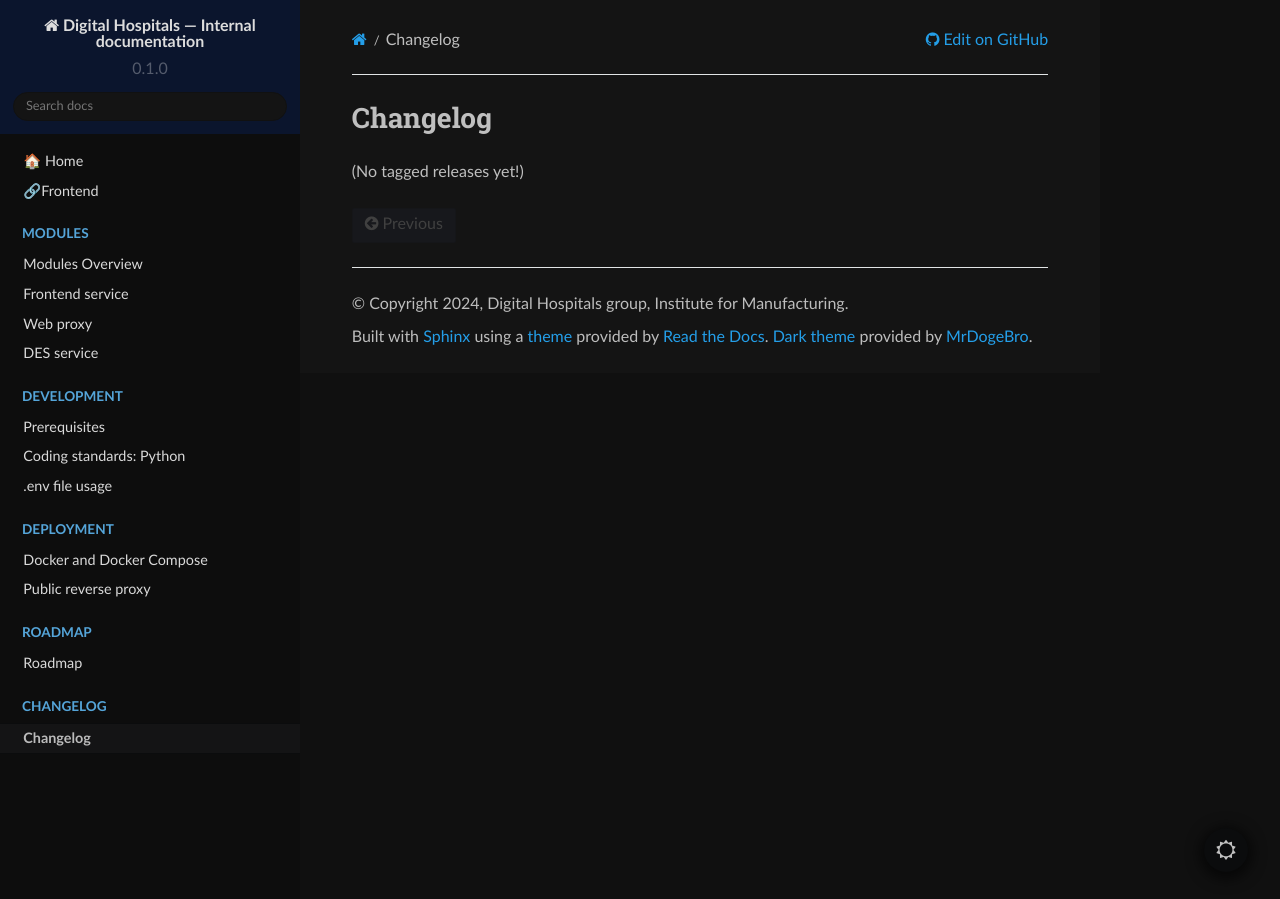
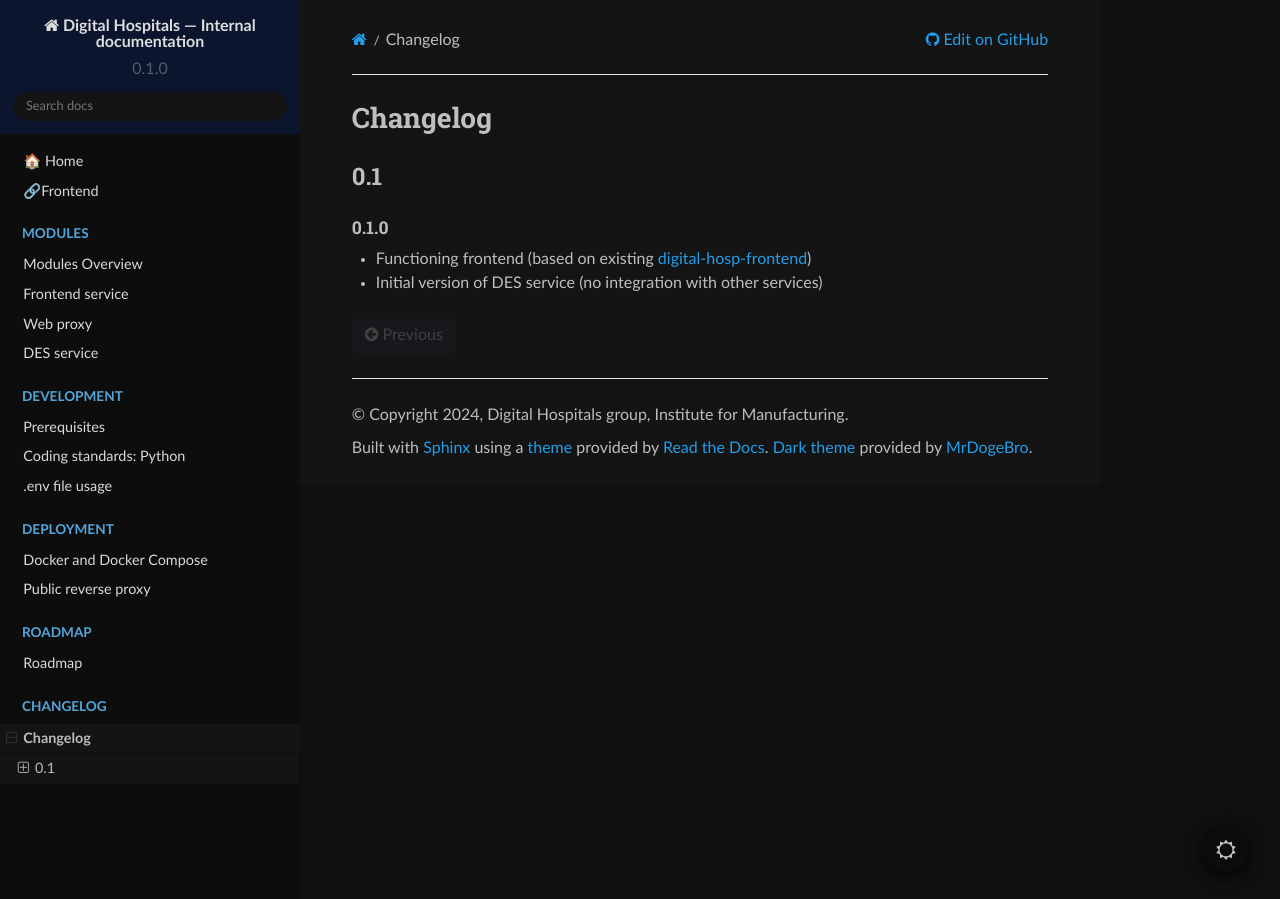
Before and after one commit to cam-digital-hospitals/dighosp_monorepo, a Sphinx documentation site: the page built from dighosp-docs/source/changelog.md, in a window 1280 px wide. Built offline with Sphinx 7.4.7 and the Read the Docs theme 2.0.0, drawn with Linux system fonts in a browser that asks for light colours.

Commit message:
Bump version to 0.1.0, edit changelog + roadmap (#35)

```diff
--- a/dighosp-docs/source/changelog.md
+++ b/dighosp-docs/source/changelog.md
@@ -1,3 +1,8 @@
 # Changelog
 
-(No tagged releases yet!)
+## 0.1
+
+### 0.1.0
+
+- Functioning frontend (based on existing [digital-hosp-frontend](https://github.com/cam-digital-hospitals/digital-hosp-frontend))
+- Initial version of DES service (no integration with other services)
```
Also changed, not shown: dighosp-docs/source/roadmap.md (+2 -7 lines), 3 other files.
